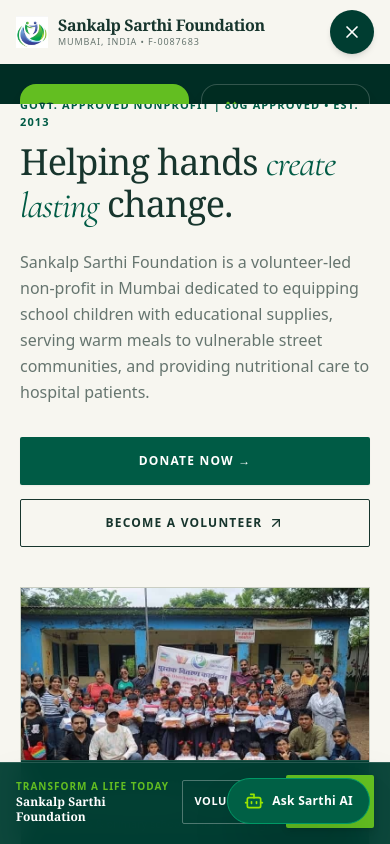
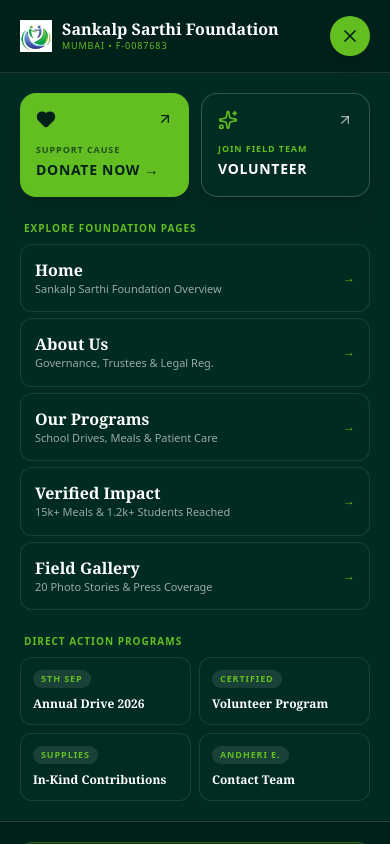
Before and after one commit to PremB2907/Sankalp-Sarthi-Foundation, a Next.js app: page / in a window 390 px wide. Both pictures are taken after a click on the button "Open Mobile App Menu". Shown: the top 844 px of the page. Built offline with nearby package versions, Linux system fonts and the light colour scheme.

Commit message:
Fix mobile menu overlay bleed by making overlay 100% full-screen fixed viewport with internal header

```diff
--- a/src/components/navbar.tsx
+++ b/src/components/navbar.tsx
@@ -46,6 +46,8 @@
   ];
 
   return (
+    <>
+      {/* Standard Header Navigation Bar */}
       <header className="sticky top-0 z-40 bg-[#F7F6F0]/95 backdrop-blur-md border-b border-[#17352D]/10 transition-colors w-full max-w-full">
         <div className="max-w-7xl mx-auto px-4 sm:px-6 lg:px-8">
           <div className="flex items-center justify-between h-16 sm:h-20">
@@ -142,40 +144,76 @@
               </Link>
             </div>
 
-          {/* Mobile Right Controls: Modern Android 15 App Bar Button */}
+            {/* Mobile Menu Trigger Button */}
             <div className="flex items-center gap-2 lg:hidden">
               <button
-              onClick={() => setMobileMenuOpen(!mobileMenuOpen)}
-              className="w-11 h-11 bg-[#003D31] text-white rounded-full flex items-center justify-center shadow-md active:scale-95 transition-transform focus:outline-none"
-              aria-expanded={mobileMenuOpen}
-              aria-label="Toggle Mobile App Navigation Menu"
+                onClick={() => setMobileMenuOpen(true)}
+                className="w-10 h-10 bg-[#003D31] text-white rounded-full flex items-center justify-center shadow-md active:scale-95 transition-transform focus:outline-none"
+                aria-label="Open Mobile App Menu"
               >
-              {mobileMenuOpen ? <X className="w-5 h-5 text-white" /> : <Menu className="w-5 h-5 text-white" />}
+                <Menu className="w-5 h-5 text-white" />
               </button>
             </div>
 
           </div>
         </div>
+      </header>
 
-      {/* Modern Android 15+ / iOS Flagship Navigation App Sheet */}
+      {/* 100% Solid Full-Screen Mobile App Navigation Sheet (Zero Bleed) */}
       {mobileMenuOpen && (
-        <div className="lg:hidden fixed inset-0 top-16 z-50 bg-[#002D24] text-white flex flex-col justify-between p-5 sm:p-6 overflow-y-auto animate-in slide-in-from-top-4 duration-300 w-full max-w-full">
+        <div className="lg:hidden fixed inset-0 z-50 bg-[#002B22] text-white flex flex-col justify-between overflow-y-auto animate-in fade-in zoom-in-95 duration-200 w-full max-w-full">
 
-          <div className="space-y-6">
+          {/* Internal Top Header inside Full Screen Sheet */}
+          <div className="sticky top-0 bg-[#00211A] border-b border-white/10 px-5 sm:px-6 py-4 flex items-center justify-between z-10 shrink-0">
+            <Link
+              href="/"
+              onClick={() => setMobileMenuOpen(false)}
+              className="flex items-center gap-2.5"
+            >
+              <div className="relative w-8 h-8 overflow-hidden shrink-0">
+                <Image
+                  src="/assets/foundation-logo-card.png"
+                  alt="Sankalp Sarthi Foundation Logo"
+                  fill
+                  sizes="32px"
+                  className="object-contain"
+                />
+              </div>
+              <div className="flex flex-col text-left">
+                <span className="font-serif font-bold text-base leading-tight text-white">
+                  Sankalp Sarthi Foundation
+                </span>
+                <span className="text-[9px] font-sans font-medium uppercase tracking-widest text-[#63BE21]">
+                  Mumbai • {SITE_CONFIG.regNo}
+                </span>
+              </div>
+            </Link>
 
-            {/* Top Quick App Actions */}
+            <button
+              onClick={() => setMobileMenuOpen(false)}
+              className="w-10 h-10 bg-[#63BE21] text-[#00211A] rounded-full flex items-center justify-center shadow-lg active:scale-95 transition-transform focus:outline-none"
+              aria-label="Close Mobile App Menu"
+            >
+              <X className="w-5 h-5 font-bold" />
+            </button>
+          </div>
+
+          {/* Main App Content Area */}
+          <div className="p-5 sm:p-6 space-y-6 flex-1">
+
+            {/* Top Quick Actions */}
             <div className="grid grid-cols-2 gap-3">
               <Link
                 href="/donate"
                 onClick={() => setMobileMenuOpen(false)}
-                className="p-4 bg-[#63BE21] text-[#003D31] rounded-2xl flex flex-col justify-between space-y-3 font-sans font-bold shadow-lg active:scale-98 transition-transform"
+                className="p-4 bg-[#63BE21] text-[#00211A] rounded-2xl flex flex-col justify-between space-y-3 font-sans font-bold shadow-xl active:scale-98 transition-transform"
               >
                 <div className="flex items-center justify-between">
                   <Heart className="w-5 h-5 fill-current" />
                   <ArrowUpRight className="w-4 h-4" />
                 </div>
                 <div className="text-left">
-                  <span className="text-[10px] font-extrabold uppercase tracking-widest block text-[#003D31]/70">Support Cause</span>
+                  <span className="text-[9px] font-extrabold uppercase tracking-widest block text-[#00211A]/70">Support Cause</span>
                   <span className="text-sm uppercase tracking-wider">Donate Now →</span>
                 </div>
               </Link>
@@ -183,20 +221,20 @@
               <Link
                 href="/volunteer"
                 onClick={() => setMobileMenuOpen(false)}
-                className="p-4 bg-emerald-950/90 border border-white/20 text-white rounded-2xl flex flex-col justify-between space-y-3 font-sans font-bold shadow-lg active:scale-98 transition-transform"
+                className="p-4 bg-emerald-950 border border-white/20 text-white rounded-2xl flex flex-col justify-between space-y-3 font-sans font-bold shadow-xl active:scale-98 transition-transform"
               >
                 <div className="flex items-center justify-between text-[#63BE21]">
                   <Sparkles className="w-5 h-5" />
                   <ArrowUpRight className="w-4 h-4 text-white/60" />
                 </div>
                 <div className="text-left">
-                  <span className="text-[10px] font-extrabold uppercase tracking-widest block text-[#63BE21]">Join Field Team</span>
+                  <span className="text-[9px] font-extrabold uppercase tracking-widest block text-[#63BE21]">Join Field Team</span>
                   <span className="text-sm uppercase tracking-wider text-white">Volunteer</span>
                 </div>
               </Link>
             </div>
 
-            {/* Main Primary Navigation Cards */}
+            {/* Primary Navigation Cards */}
             <div className="space-y-2">
               <span className="text-[10px] font-sans font-bold uppercase tracking-widest text-[#63BE21] block px-1">
                 Explore Foundation Pages
@@ -208,10 +246,10 @@
                     key={link.name}
                     href={link.href}
                     onClick={() => setMobileMenuOpen(false)}
-                    className="p-3.5 bg-emerald-950/40 hover:bg-emerald-950 border border-white/10 rounded-xl flex items-center justify-between group transition-all active:scale-98"
+                    className="p-3.5 bg-emerald-950/80 hover:bg-emerald-900 border border-white/10 rounded-xl flex items-center justify-between group transition-all active:scale-98"
                   >
                     <div className="flex flex-col text-left">
-                      <span className="font-serif font-bold text-lg text-white group-hover:text-[#63BE21] transition-colors leading-snug">
+                      <span className="font-serif font-bold text-base text-white group-hover:text-[#63BE21] transition-colors leading-snug">
                         {link.name}
                       </span>
                       <span className="text-[11px] font-sans text-white/60">
@@ -226,7 +264,7 @@
               </div>
             </div>
 
-            {/* Secondary Initiatives Grid */}
+            {/* Secondary Direct Action Grid */}
             <div className="space-y-2">
               <span className="text-[10px] font-sans font-bold uppercase tracking-widest text-[#63BE21] block px-1">
                 Direct Action Programs
@@ -243,7 +281,7 @@
                     <span className="text-[9px] font-sans font-bold uppercase tracking-widest text-[#63BE21] bg-white/10 px-2 py-0.5 rounded-full w-fit">
                       {link.tag}
                     </span>
-                    <span className="font-serif text-sm font-bold text-white leading-snug">
+                    <span className="font-serif text-xs sm:text-sm font-bold text-white leading-snug">
                       {link.name}
                     </span>
                   </Link>
@@ -253,8 +291,8 @@
 
           </div>
 
-          {/* Bottom App Bar: WhatsApp Community & Social Channels */}
-          <div className="pt-4 border-t border-white/15 space-y-3 mt-4">
+          {/* Bottom App Footer Bar */}
+          <div className="p-5 border-t border-white/15 space-y-3 bg-[#00211A] shrink-0">
 
             <a
               href={SITE_CONFIG.socialLinks.whatsappVolunteer}
@@ -269,7 +307,7 @@
               <span className="text-xs font-bold text-[#63BE21]">↗</span>
             </a>
 
-            <div className="flex items-center justify-between text-xs text-white/70 px-1 pt-1">
+            <div className="flex items-center justify-between text-xs text-white/70 px-1">
               <a href={SITE_CONFIG.socialLinks.instagram} target="_blank" rel="noopener noreferrer" className="hover:text-white font-semibold">Instagram ↗</a>
               <span className="text-white/20">•</span>
               <a href={SITE_CONFIG.socialLinks.linkedin} target="_blank" rel="noopener noreferrer" className="hover:text-white font-semibold">LinkedIn ↗</a>
@@ -281,6 +319,6 @@
 
         </div>
       )}
-    </header>
+    </>
   );
 }
```
Lines whose indentation alone changed are shown as unchanged.
